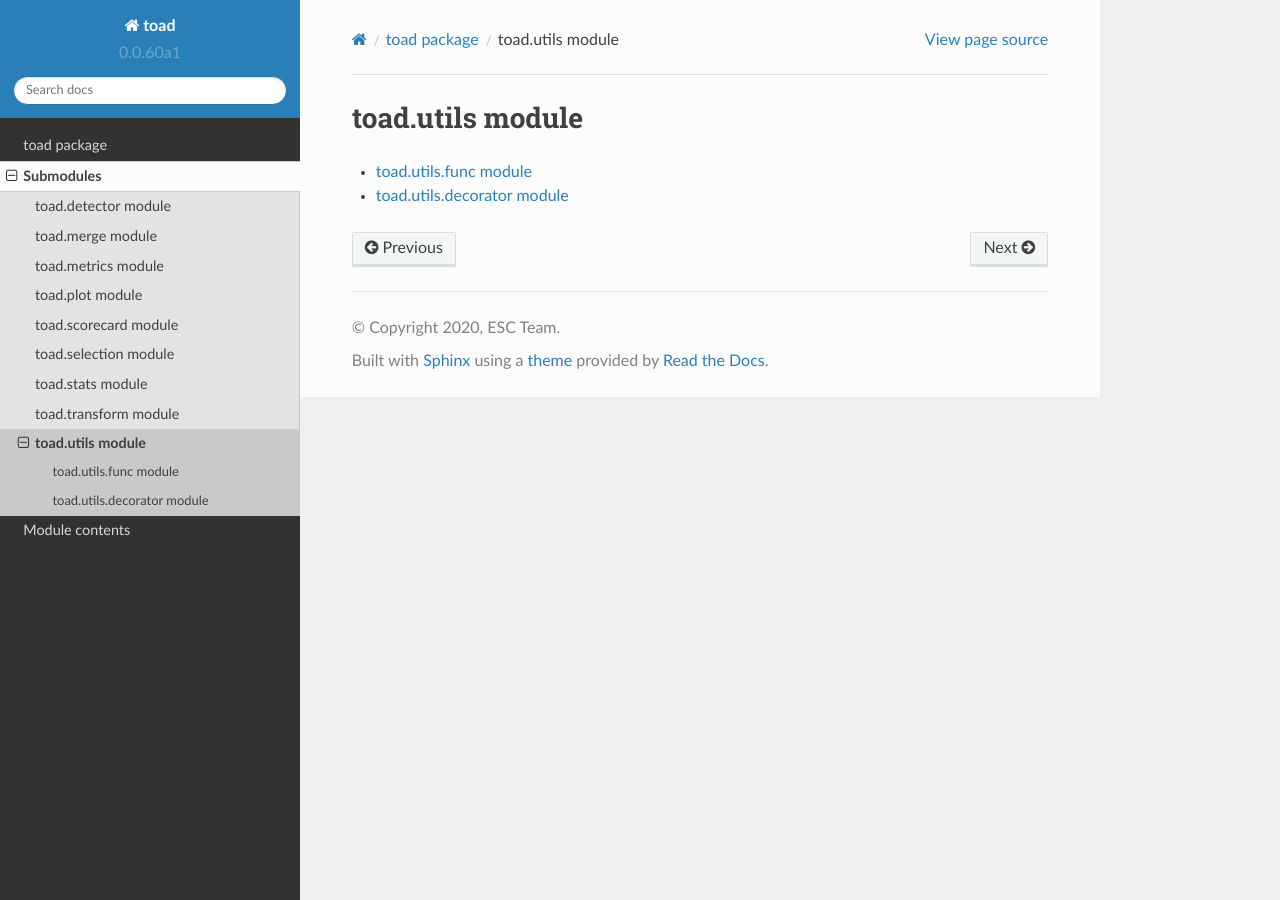
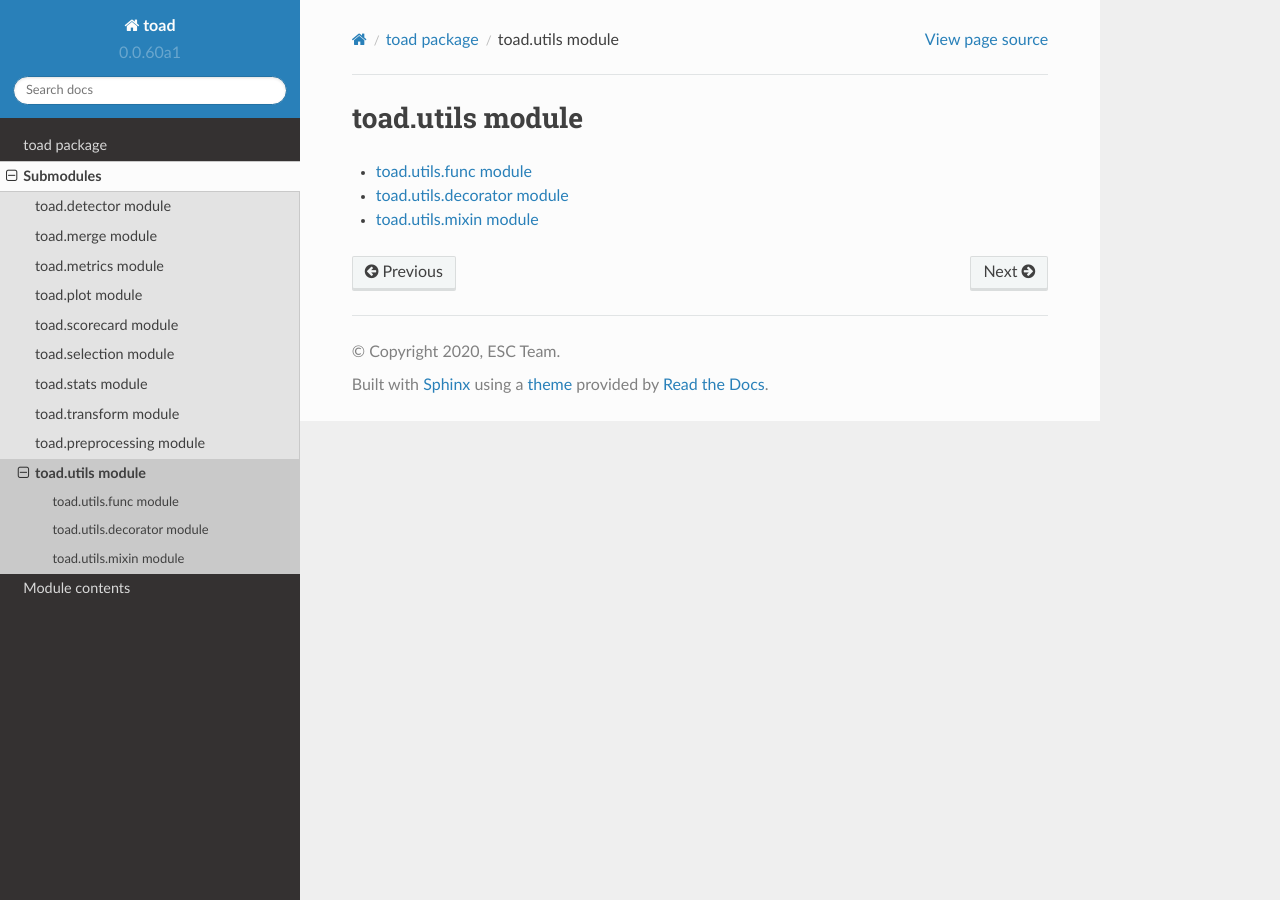
Before and after one commit to amphibian-dev/toad, a Sphinx documentation site: the page built from docs/source/toad.utils.md, in a window 1280 px wide. Built offline with Sphinx 7.4.7 and the Read the Docs theme 2.0.0, drawn with Linux system fonts in a browser that asks for light colours.

Commit message:
docs: add preprocessing docs

````diff
--- a/docs/source/toad.md
+++ b/docs/source/toad.md
@@ -16,6 +16,7 @@
    toad.selection
    toad.stats
    toad.transform
+   toad.preprocessing
    toad.utils
 ```
 
--- /dev/null
+++ b/docs/source/toad.preprocessing.md
@@ -0,0 +1,8 @@
+## toad.preprocessing module
+
+
+```eval_rst
+.. toctree::
+   toad.preprocessing.process
+   toad.preprocessing.partition
+```
--- /dev/null
+++ b/docs/source/toad.preprocessing.partition.md
@@ -0,0 +1,8 @@
+## toad.preprocessing.partition module
+
+```eval_rst
+.. automodule:: toad.preprocessing.partition
+   :members:
+   :undoc-members:
+   :show-inheritance:
+```
--- /dev/null
+++ b/docs/source/toad.preprocessing.process.md
@@ -0,0 +1,8 @@
+## toad.preprocessing.process module
+
+```eval_rst
+.. automodule:: toad.preprocessing.process
+   :members:
+   :undoc-members:
+   :show-inheritance:
+```
--- a/docs/source/toad.utils.md
+++ b/docs/source/toad.utils.md
@@ -5,4 +5,5 @@
 .. toctree::
    toad.utils.func
    toad.utils.decorator
+   toad.utils.mixin
 ```
--- /dev/null
+++ b/docs/source/toad.utils.mixin.md
@@ -0,0 +1,8 @@
+## toad.utils.mixin module
+
+```eval_rst
+.. automodule:: toad.utils.mixin
+   :members:
+   :undoc-members:
+   :show-inheritance:
+```
````
